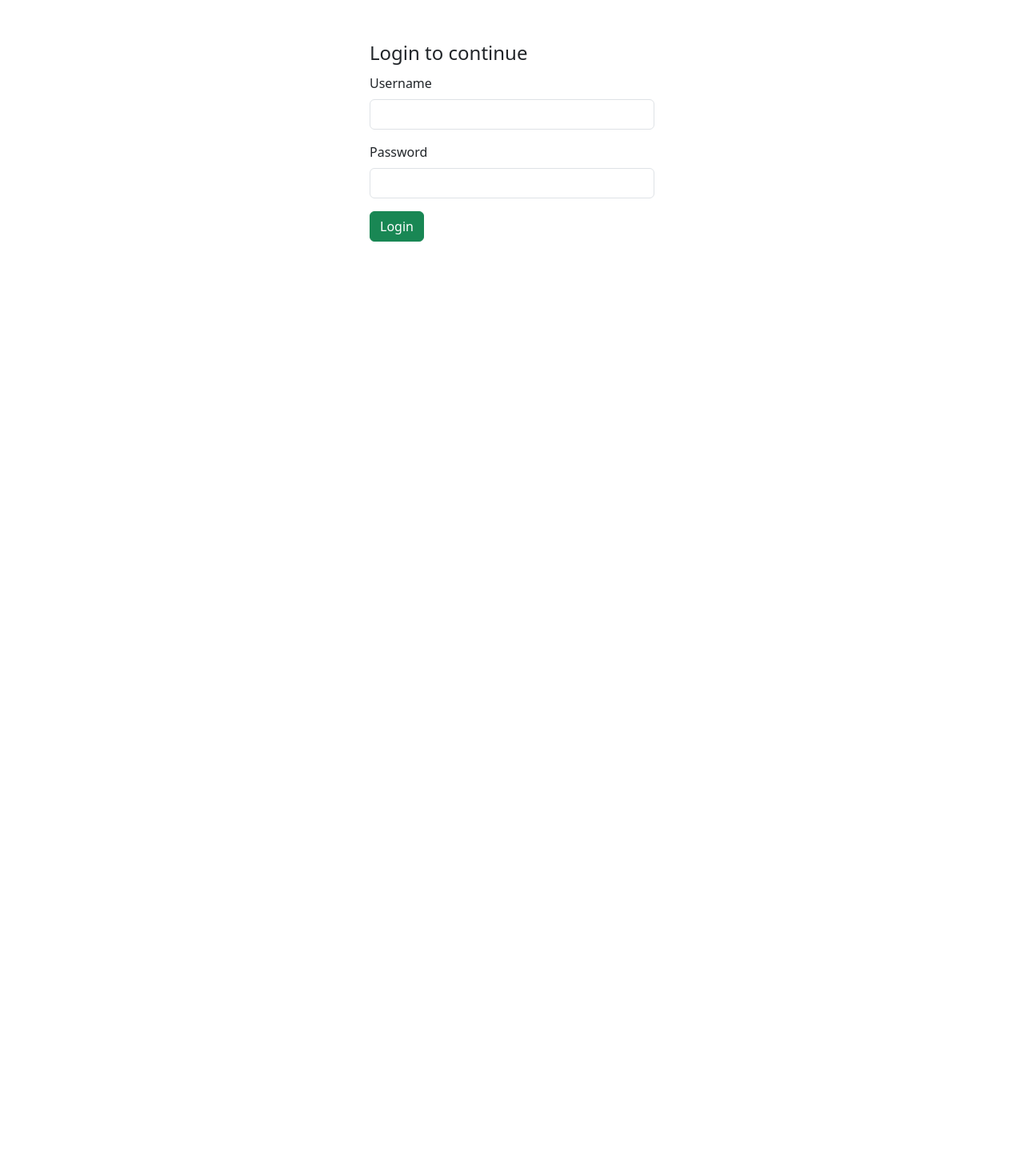
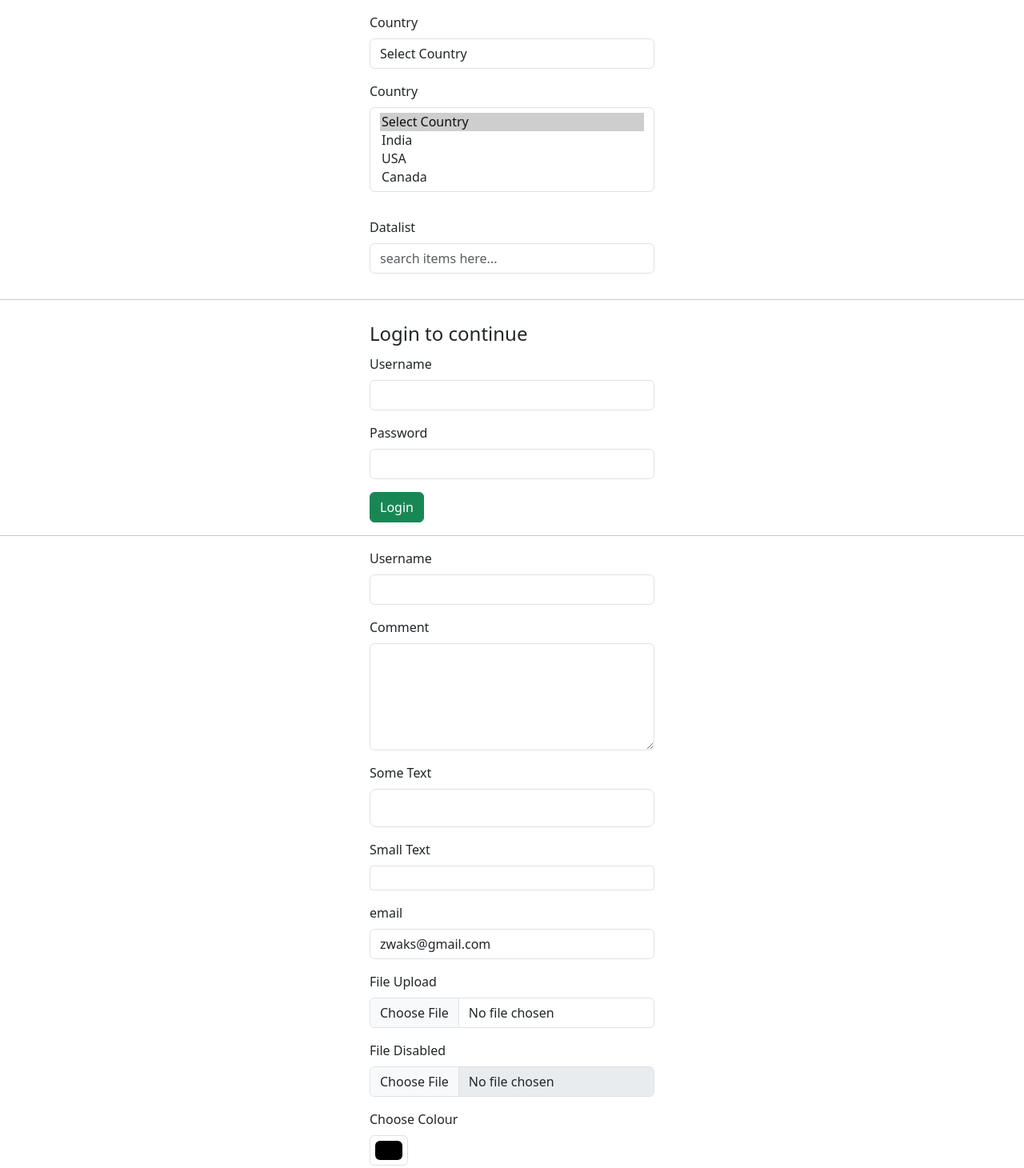
Before and after one commit to zwakelem/bootstrap, a plain HTML site: page forms/index.html in a window 1280 px wide. Shown: the whole page at 80% size. Before the commit the page ends 800 px from the top, so only its background shows below. Drawn offline with nearby package versions, Linux system fonts and the light colour scheme.

Commit message:
form inputs

```diff
--- a/forms/index.html
+++ b/forms/index.html
@@ -10,9 +10,58 @@
 
 <body>
 
+  <div class="container mt-3">
+    <div class="row justify-content-center">
+      <div class="col-md-4">
+        <form>
+          <div class="mb-3">
+            <label for="countries" class="form-label">Country</label>
+            <select id="countries" class="form-control">
+              <option selected>Select Country</option>
+              <option value="India">India</option>
+              <option value="USA">USA</option>
+              <option value="Canada">Canada</option>
+            </select>
+          </div>
+
+          <div class="mb-3">
+            <label for="countries" class="form-label">Country</label>
+            <select id="countries" class="form-control" multiple>
+              <option selected>Select Country</option>
+              <option value="India">India</option>
+              <option value="USA">USA</option>
+              <option value="Canada">Canada</option>
+            </select>
+          </div>
+        </form>
+      </div>
+    </div>
+  </div>
+
+  <div class="container mt-3">
+    <div class="row justify-content-center">
+      <div class="col-md-4">
+        <form>
+          <div class="mb-3">
+            <label for="u_datalist" class="form-label">Datalist</label>
+            <input list="datalistOptions" id="u_datalist" class="form-control" placeholder="search items here...">
+            <datalist id="datalistOptions">
+              <option value="San Fransisco"></option>
+              <option value="New York"></option>
+              <option value="Seattle"></option>
+              <option value="Los Angeles"></option>
+            </datalist>
+          </div>
+        </form>
+      </div>
+    </div>
+  </div>
+
+  <hr>
+
   <div class="container">
     <div class="row justify-content-center">
-      <div class="col-md-4 mt-5">
+      <div class="col-md-4 mt-2">
         <form>
           <fieldset>
             <legend>Login to continue</legend>
@@ -27,7 +76,49 @@
             <button class="btn btn-success" type="submit">Login</button>
           </fieldset>
         </form>
+      </div>
+    </div>
+  </div>
 
+  <hr>
+
+  <div class="container mt-3">
+    <div class="row justify-content-center">
+      <div class="col-md-4">
+        <form>
+            <div class="mb-3">
+              <label class="form-label" for="u_name">Username</label>
+              <input class="form-control" type="text" id="u_name">
+            </div>
+            <div class="mb-3">
+              <label class="form-label" for="u_comment">Comment</label>
+              <textarea class="form-control" id="u_comment" rows="5"></textarea>
+            </div>
+            <div class="mb-3">
+              <label class="form-label" for="u_text">Some Text</label>
+              <input class="form-control form-control-lg" type="text" id="u_text">
+            </div>
+            <div class="mb-3">
+              <label class="form-label" for="u_text_1">Small Text</label>
+              <input class="form-control form-control-sm" type="text" id="u_text_1">
+            </div>
+            <div class="mb-3">
+              <label class="form-label" for="u_email">email</label>
+              <input class="form-control" type="email" id="u_email" value="zwaks@gmail.com" readonly>
+            </div>
+            <div class="mb-3">
+              <label class="form-label" for="u_file">File Upload</label>
+              <input class="form-control" type="file" id="u_file">
+            </div>
+            <div class="mb-3">
+              <label class="form-label" for="u_file">File Disabled</label>
+              <input class="form-control" type="file" id="u_file" disabled>
+            </div>
+            <div class="mb-3">
+              <label class="form-label" for="u_colour">Choose Colour</label>
+              <input class="form-control form-control-color" type="color" id="u_colour">
+            </div>
+        </form>
       </div>
     </div>
   </div>
```
